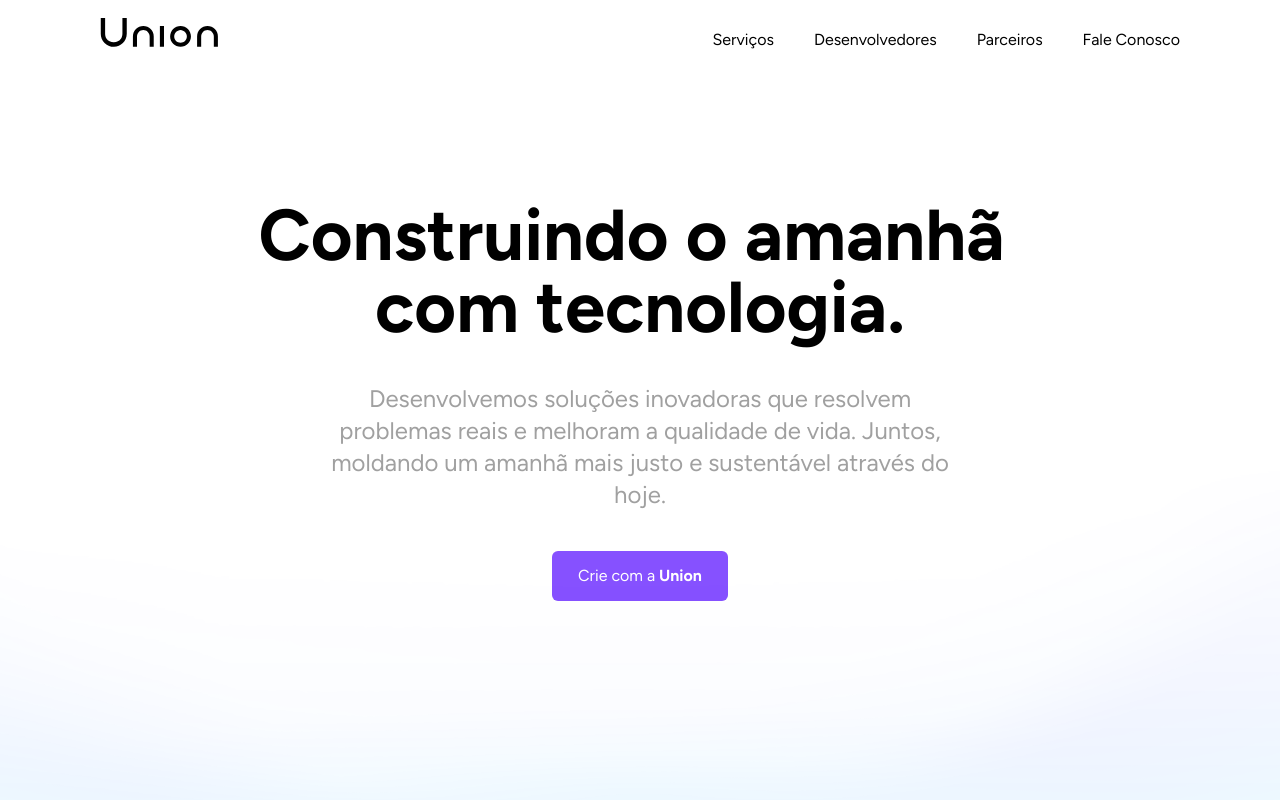
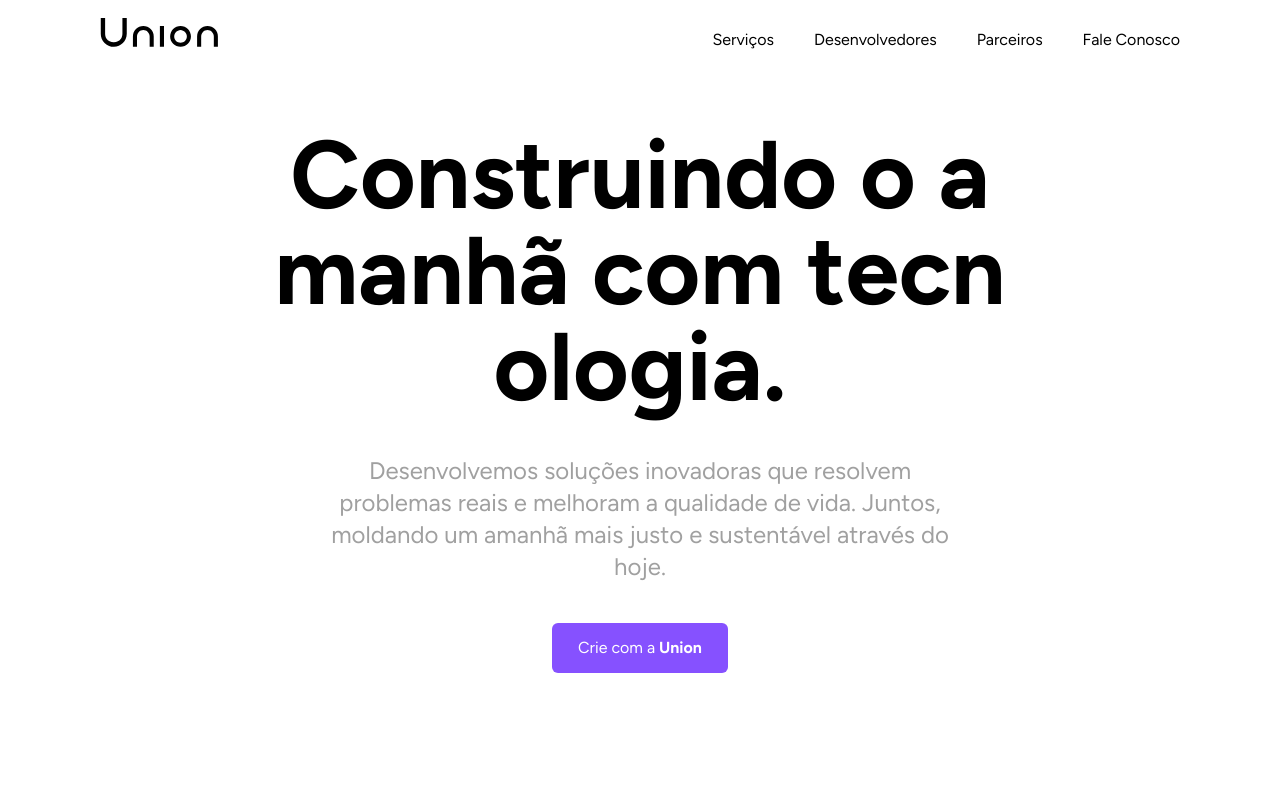
Before and after one commit to Union-Enterprise/Union, a Next.js app: page / in a window 1280 px wide. Shown: the top 800 px of the page. Built offline with nearby package versions, Linux system fonts and the light colour scheme.

Commit message:
redirecionamento one page

```diff
--- a/app/globals.css
+++ b/app/globals.css
@@ -27,7 +27,7 @@ label[for="customCheckbox"]::before {
   --foreground-rgb: 0, 0, 0;
   --background-start-rgb: 214, 219, 220;
   --background-end-rgb: 255, 255, 255;
-  --check-purple: rgb(134, 81, 255);
+  --check-purple: rgb(24, 101, 242);
 }
 
 @media (prefers-color-scheme: dark) {
@@ -67,7 +67,7 @@ body {
     rgba(0, 153, 255, 0) 36%,
     rgba(0, 153, 255, 0) 63%,
     rgba(0, 128, 255, 0.25) 83%,
-    rgb(0, 51, 255) 100%
+    rgb(24, 101, 242) 100%
   );
   bottom: 0;
   flex: none;
@@ -137,7 +137,7 @@ body {
   background: linear-gradient(
     180deg,
     rgba(0, 85, 255, 0) 0%,
-    rgba(8, 0, 255, 0.7) 100%
+    rgba(24, 101, 242, 0.7) 100%
   );
   flex: none;
   inset: 208px 0 0;
--- a/app/page.tsx
+++ b/app/page.tsx
@@ -44,13 +44,13 @@ export default function Home() {
   return (
     <main
       ref={contentRef}
-      className="bg-wm-main-background flex h-full flex-col items-center justify-between *:w-full"
+      className="bg-white flex h-full flex-col items-center justify-between *:w-full"
     >
       <section className="h-screen bg-white justify-center flex flex-col gap-10 items-center relative">
-        <BorderGradient />
+        {/* <BorderGradient /> */}
         <AnimatedText
           text="Construindo o amanhã com tecnologia."
-          classname="text-7xl text-black inline whitespace-normal w-[60vw] break-words text-center font-bold"
+          classname="text-8xl text-black inline whitespace-normal w-[60vw] break-words text-center font-bold"
         />
         <p className="text-p-gray max-w-[50%] text-2xl text-center">
           Desenvolvemos soluções inovadoras que resolvem problemas reais e
@@ -269,7 +269,7 @@ export default function Home() {
               className="text-main-purple h-[50px] px-6 flex items-center justify-center rounded-md w-fit bg-white duration-200 cursor-pointer border-2 border-transparent hover:bg-transparent hover:text-white hover:border-white hover:px-8 group/button hover:font-semibold
       "
             >
-              <Link key={"#"} href={"#"}>
+              <Link key={"http://localhost:3001/"} href={"http://localhost:3001/"}>
                 <p>Conheça o projeto</p>
               </Link>
             </div>
@@ -289,7 +289,7 @@ export default function Home() {
       </section>
       <section
         id="partners"
-        className="bg-[#f0f0f0]  py-[160px] h-[100vh] flex flex-col gap-10 relative"
+        className="bg-white  py-[160px] h-[100vh] flex flex-col gap-10 relative"
       >
         <div className="flex justify-between items-end mx-[200px]">
           <h2 className="text-7xl text-black font-semibold">
```
